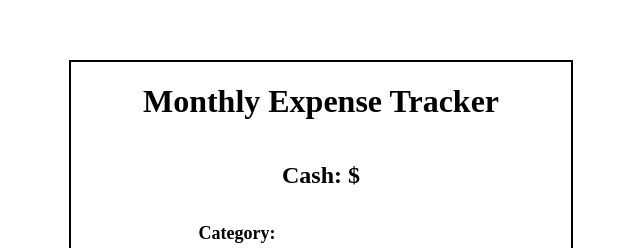
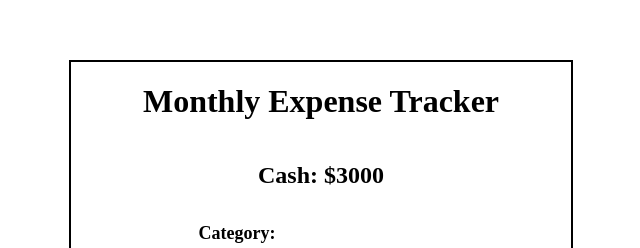
Before and after one commit to 0daysleft/React--Expense-Tracker, a React (Vite) app in the folder expense tracker/: page / in a window 1280 px wide. Shown: the part 260-508 px from the top of the page, without its empty margins (319-959 px from the left). Built offline with nearby package versions, Linux system fonts and the light colour scheme.

Commit message:
fix: used value from the variable cash instead of fetching on from local strorage directly

```diff
--- a/expense tracker/src/App.jsx
+++ b/expense tracker/src/App.jsx
@@ -50,7 +50,7 @@ function App() {
   return (
     <div className="main-1">
       <h1>Monthly Expense Tracker</h1>
-      <h2>Cash: ${localStorage.getItem("cash")}</h2>
+      <h2>Cash: ${cash}</h2>
 
       <form className="form">
         <label htmlFor="category">Category:</label>
```
